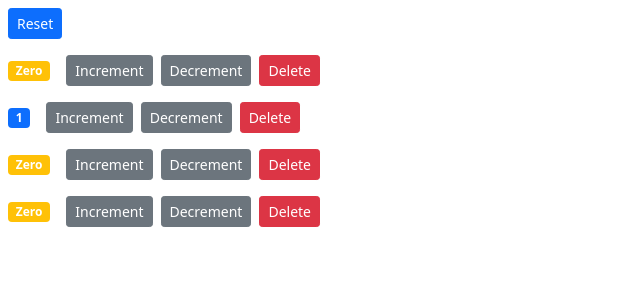
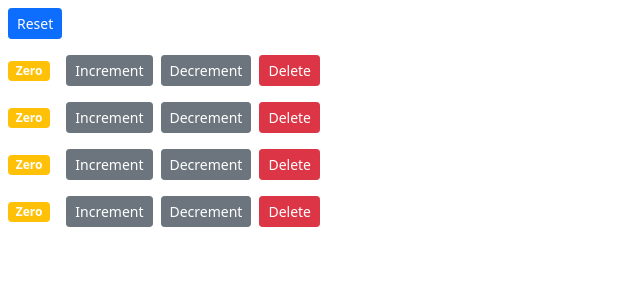
Before and after one commit to abbasi-naim/react-counter-app, a React (Create React App) app: page / in a window 1280 px wide. Shown: the top 300 px of the page, without its empty margins (0-640 px from the left). Built offline with nearby package versions, Linux system fonts and the light colour scheme.

Commit message:
add condition to decrement event

```diff
--- a/src/components/counters.jsx
+++ b/src/components/counters.jsx
@@ -5,7 +5,7 @@ class Counters extends Component {
   state = {
     counters: [
       { id: 1, value: 0 },
-      { id: 2, value: 1 },
+      { id: 2, value: 0 },
       { id: 3, value: 0 },
       { id: 4, value: 0 },
     ],
@@ -23,8 +23,10 @@ class Counters extends Component {
     const counters = [...this.state.counters];
     const index = counters.indexOf(counter);
     counters[index] = { ...counter };
-    counters[index].value--;
-    this.setState({ counters });
+    if (counters[index].value >= 1) {
+      counters[index].value--;
+      this.setState({ counters });
+    }
   };
 
   handleReset = () => {
```
